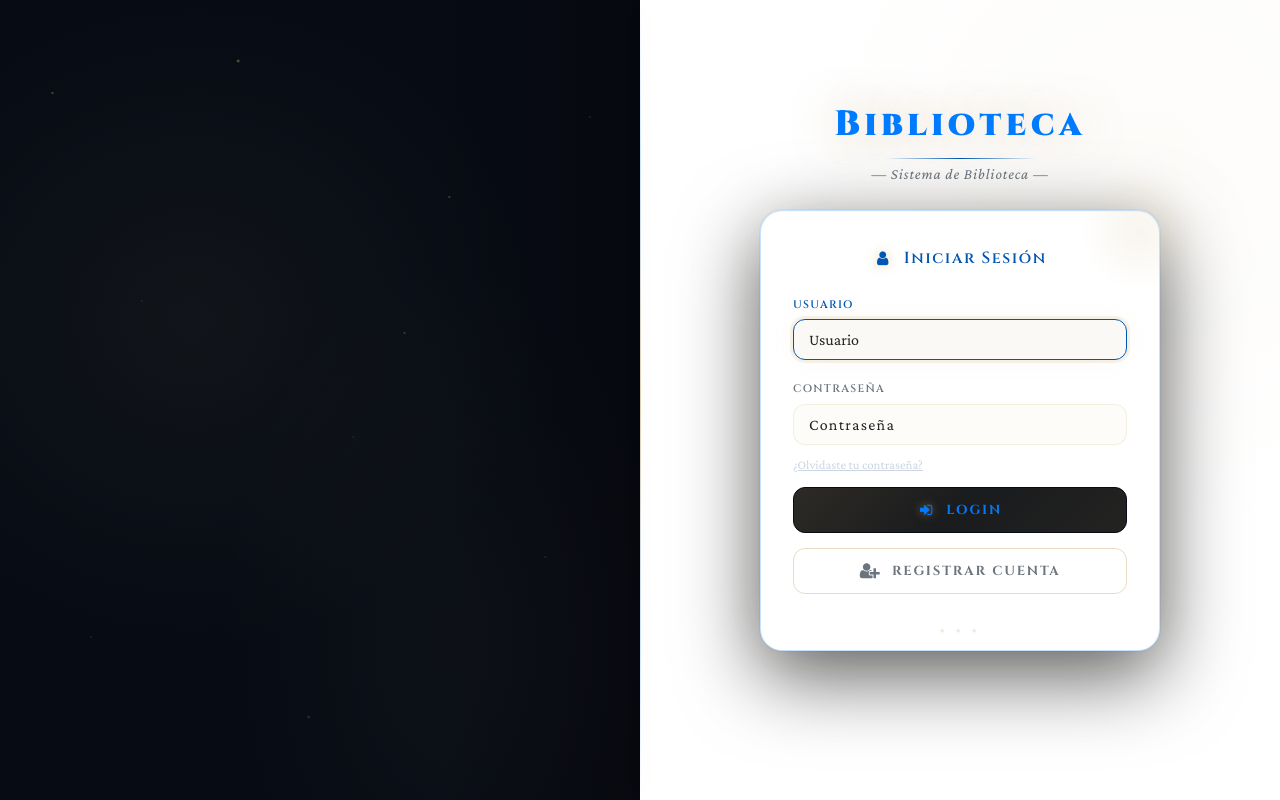
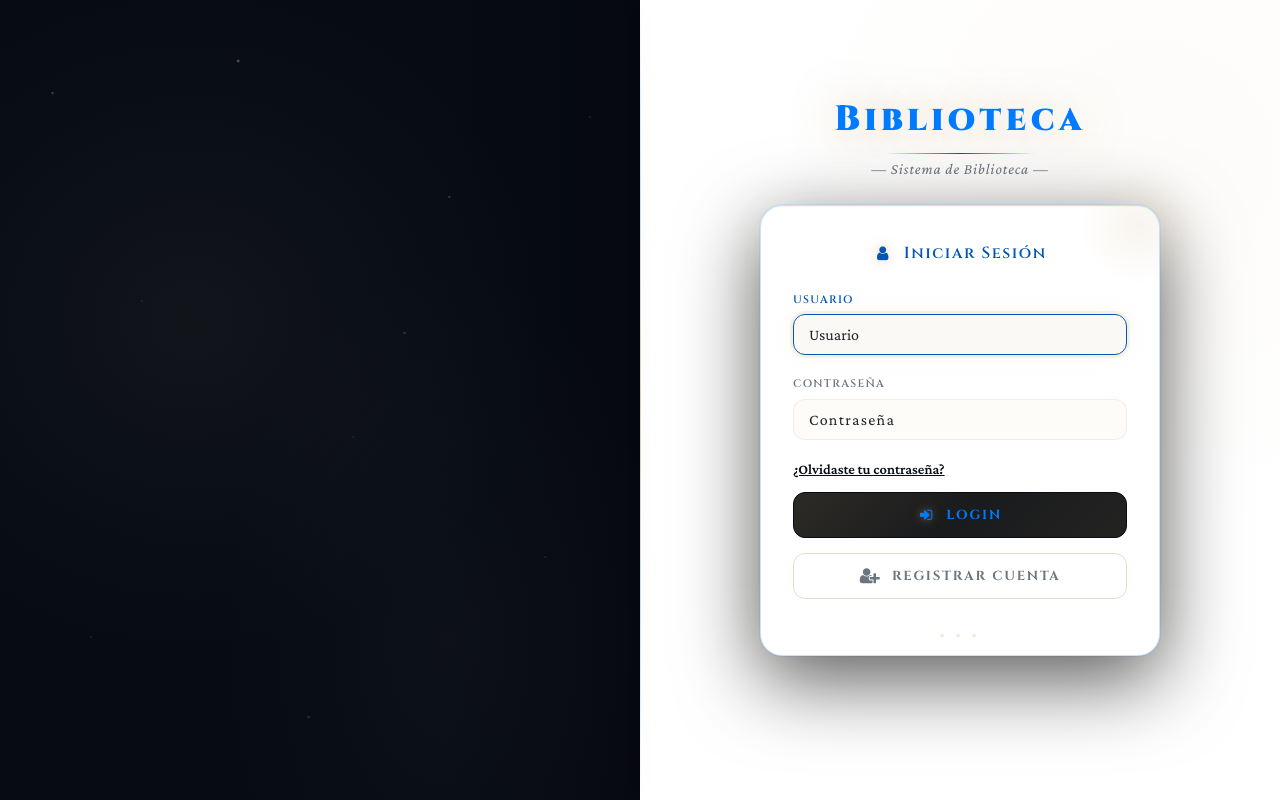
Before and after one commit to Skiny1107/Biblioteca-render, a Flask app: page /login in a window 1280 px wide. Run offline with Flask 3, Linux system fonts and the light colour scheme; some libraries are stand-ins or nearby versions.

Commit message:
Improve contrast and visibility of forgot password link on login page

```diff
--- a/biblioteca_python/templates/index.html
+++ b/biblioteca_python/templates/index.html
@@ -78,8 +78,8 @@
                     <label class="control-label">CONTRASEÑA</label>
                     <input class="form-control" type="password" placeholder="Contraseña" id="clave" name="clave" required>
                 </div>
-                <div class="form-group text-right" style="margin-top:-10px; margin-bottom:15px;">
-                    <a href="#" onclick="toggleRecuperar(event)" style="color:#cbd5e1;font-size:0.8rem;text-decoration:underline;">¿Olvidaste tu contraseña?</a>
+                <div class="form-group text-center" style="margin-top: 10px; margin-bottom: 15px;">
+                    <a href="#" onclick="toggleRecuperar(event)" style="color: #060b14; font-weight: bold; font-size: 0.9rem; text-decoration: underline; display: inline-block;">¿Olvidaste tu contraseña?</a>
                 </div>
                 <div class="alert alert-danger d-none" role="alert" id="alerta"></div>
                 <div class="form-group btn-container">
```
